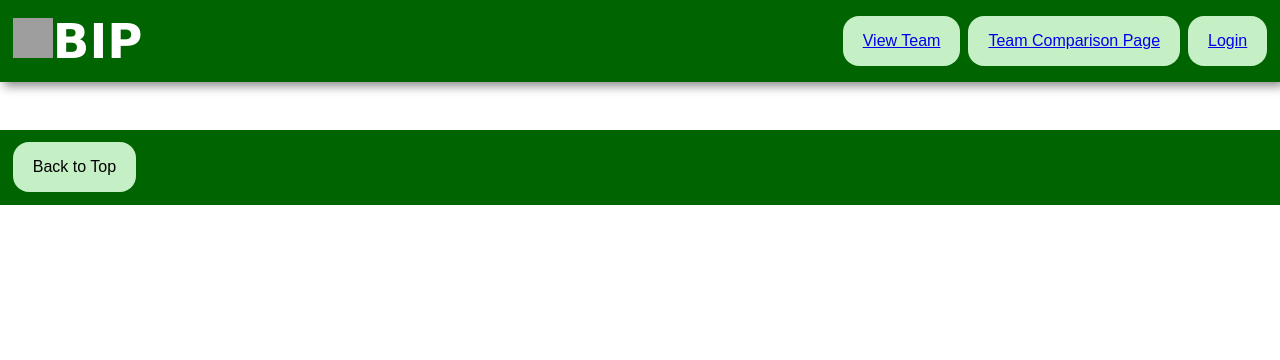
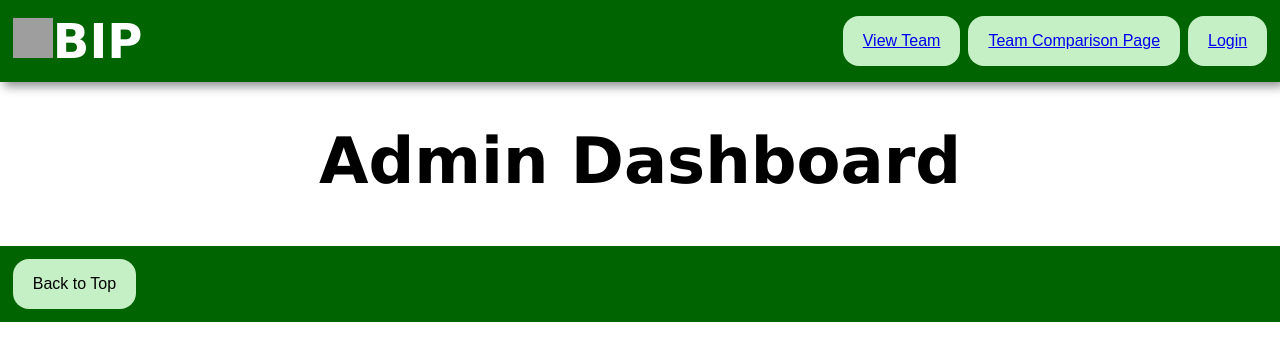
Before and after one commit to LaurenIsLearning/BIP, a React (Vite) app in the folder frontend/: page /Admin in a window 1280 px wide. Shown: the top 360 px of the page. Built offline with nearby package versions, Linux system fonts and the light colour scheme; grey boxes are pictures that could not be loaded.

Commit message:
hot reloading fixed again, resetting admin page situation aaa

```diff
--- a/frontend/src/pages/AdminPage.tsx
+++ b/frontend/src/pages/AdminPage.tsx
@@ -1,12 +1,14 @@
+//import "../style/HomePage.css"
 import NavBar from "../components/NavBar";
-import "../style/HomePage.css"
 import Footer from "../components/Footer";
 
 function AdminPage() {
     return (
         <>
             <NavBar />
-
+            <main>
+                <h1>Admin Dashboard</h1>
+            </main>
             <Footer />
         </>
     )
```
Also changed, not shown: 2 other files (tests, documents, lock files or other folders).
